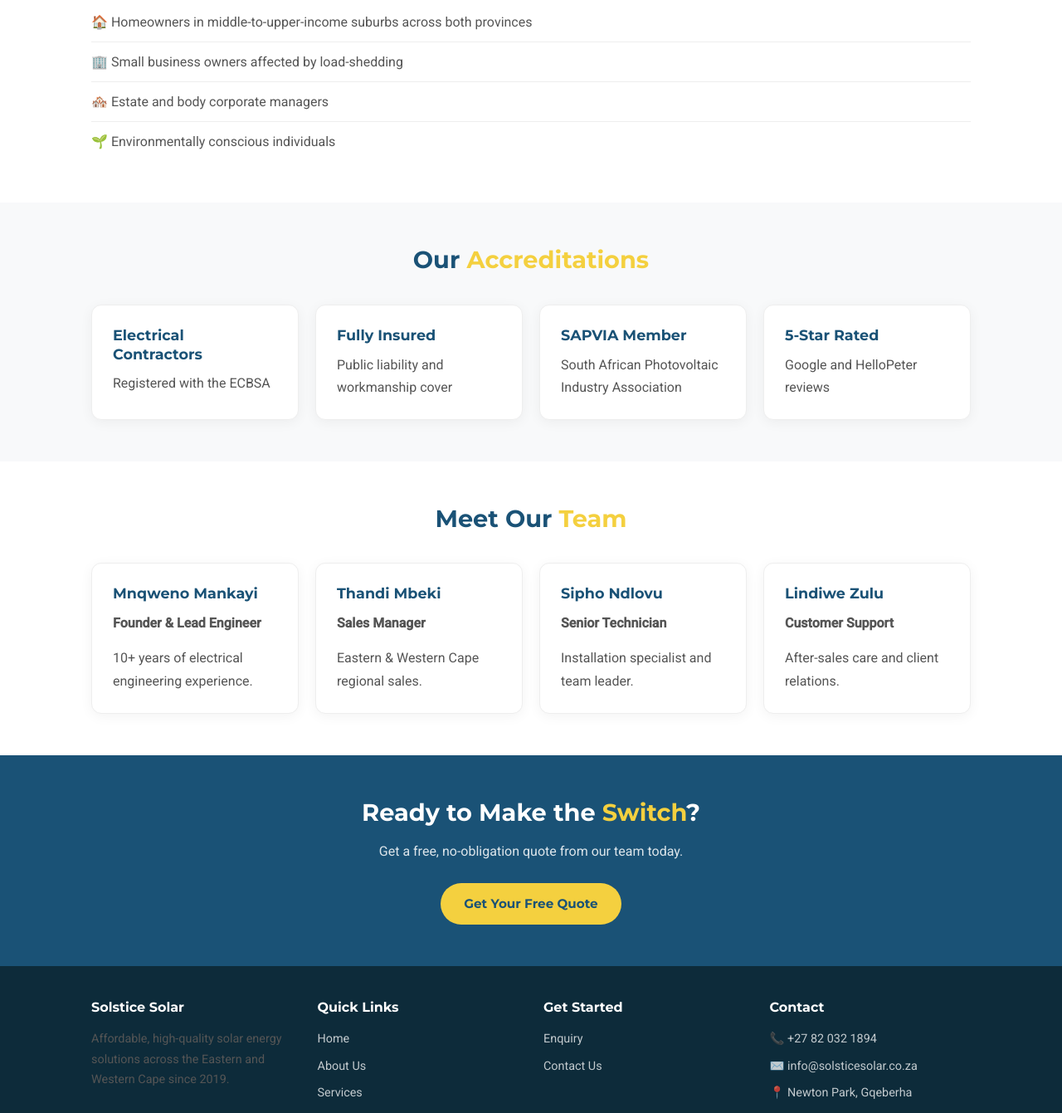
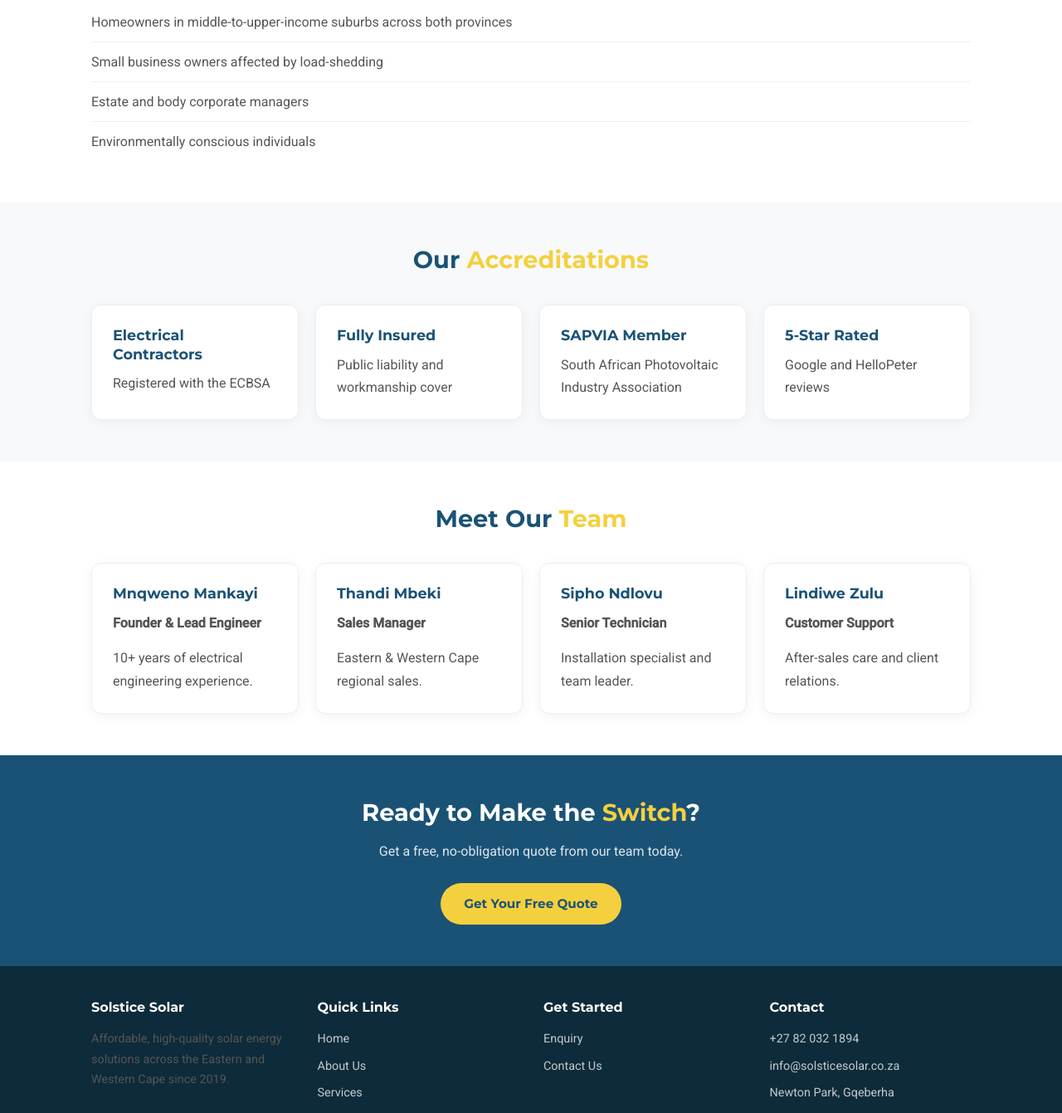
Before and after one commit to ST10480215/MYGLOBE, a plain HTML site: page about.html in a window 1280 px wide. Shown: the part 1109-2450 px from the top of the page at 83% size. Drawn offline with Linux system fonts and the light colour scheme.

Commit message:
Update about.html

```diff
--- a/about.html
+++ b/about.html
@@ -1,10 +1,10 @@
-<!DOCTYPE html>
+ <!DOCTYPE html>
 <html lang="en">
 <head>
     <meta charset="UTF-8">
     <meta name="viewport" content="width=device-width, initial-scale=1.0">
     <title>Solstice Solar Solutions | About Us</title>
-    <link rel="stylesheet" href="style.css">
+    <link rel="stylesheet" href="css/style.css">
     <link href="https://fonts.googleapis.com/css2?family=Montserrat:wght@600;700;800&family=Roboto:wght@400;500&display=swap" rel="stylesheet">
 </head>
 <body>
@@ -61,10 +61,10 @@
                 <h2>Who We <span>Serve</span></h2>
             </div>
             <ul class="list-plain">
-                <li>🏠 Homeowners in middle-to-upper-income suburbs across both provinces</li>
-                <li>🏢 Small business owners affected by load-shedding</li>
-                <li>🏘️ Estate and body corporate managers</li>
-                <li>🌱 Environmentally conscious individuals</li>
+                <li> Homeowners in middle-to-upper-income suburbs across both provinces</li>
+                <li> Small business owners affected by load-shedding</li>
+                <li> Estate and body corporate managers</li>
+                <li> Environmentally conscious individuals</li>
             </ul>
         </div>
     </section>
@@ -158,9 +158,9 @@
                 <div>
                     <h4>Contact</h4>
                     <ul>
-                        <li>📞 <a href="tel:+27820321894">+27 82 032 1894</a></li>
-                        <li>✉️ <a href="mailto:info@solsticesolar.co.za">info@solsticesolar.co.za</a></li>
-                        <li>📍 Newton Park, Gqeberha</li>
+                        <li> <a href="tel:+27820321894">+27 82 032 1894</a></li>
+                        <li> <a href="mailto:info@solsticesolar.co.za">info@solsticesolar.co.za</a></li>
+                        <li> Newton Park, Gqeberha</li>
                     </ul>
                 </div>
             </div>
```
